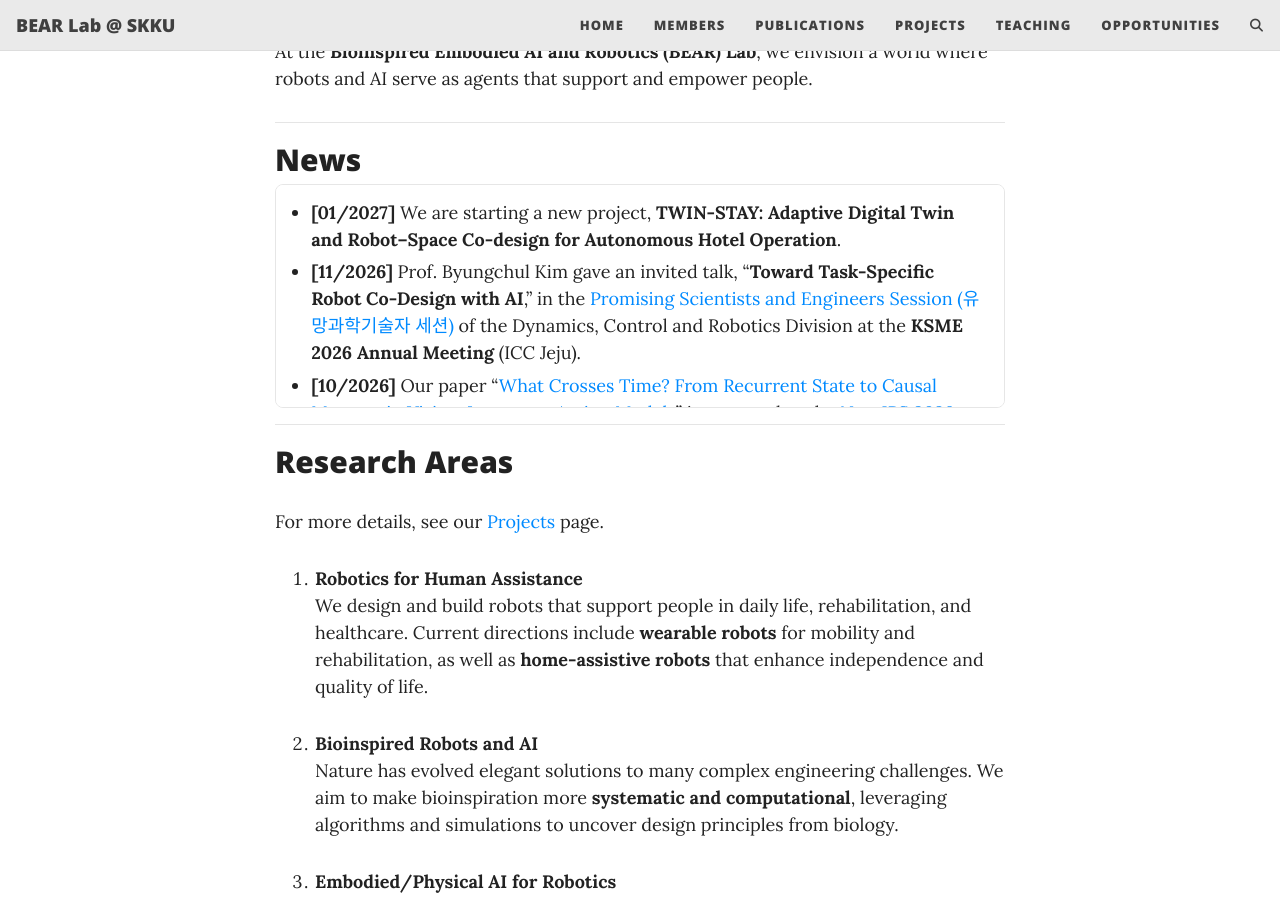
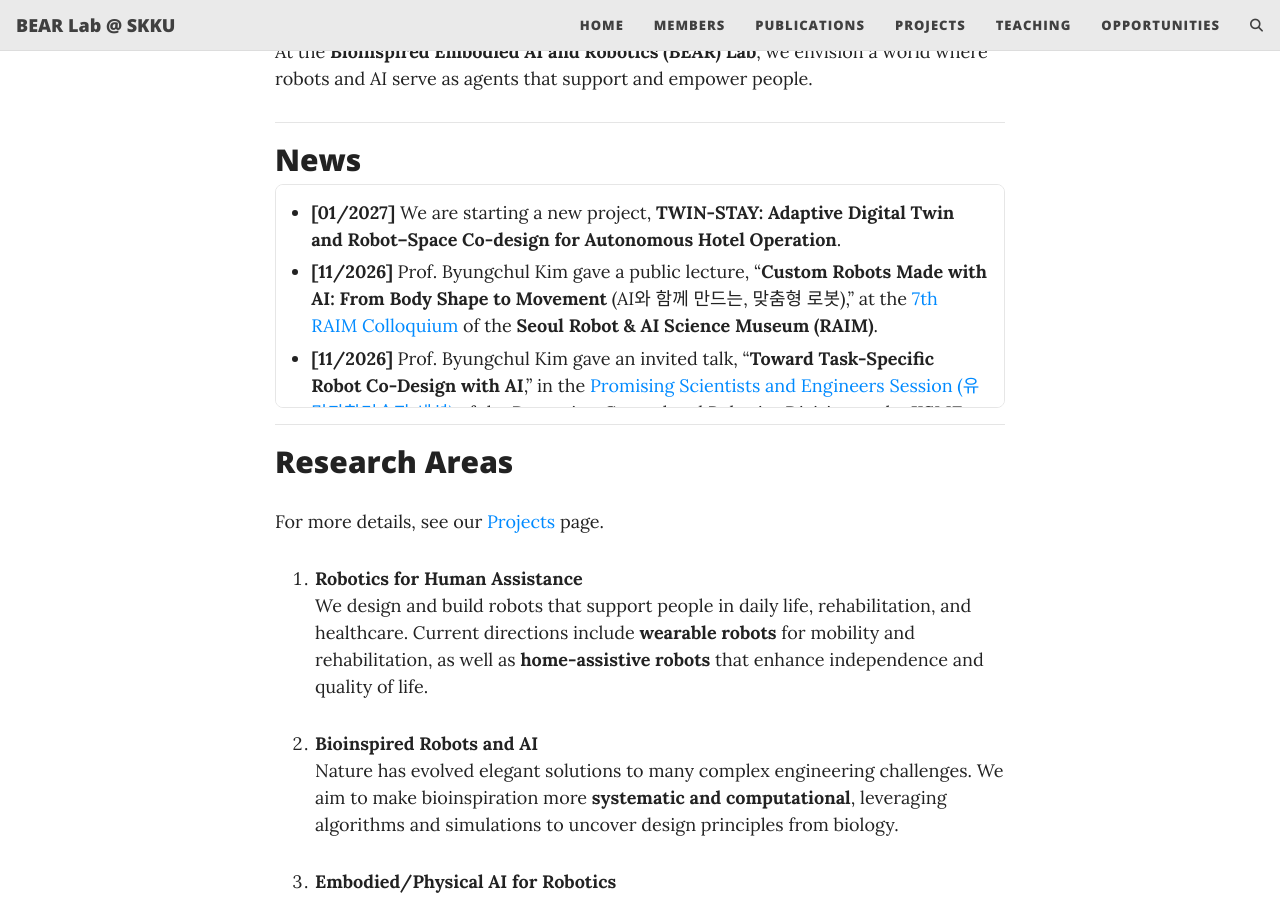
Before and after one commit to bear-research-lab/bear-research-lab.github.io, a Jekyll site: the page built from index.md, in a window 1280 px wide and 900 px high, scrolled down 355 px. Built offline with Jekyll 4.4.1, drawn with Linux system fonts in a browser that asks for light colours; comment, search, counter and statistics services are not loaded.

Commit message:
add news

```diff
--- a/index.md
+++ b/index.md
@@ -18,6 +18,7 @@ At the **Bioinspired Embodied AI and Robotics (BEAR) Lab**, we envision a world
 <div class="news-box" markdown="1">
 
 - **[01/2027]** We are starting a new project, **TWIN-STAY: Adaptive Digital Twin and Robot–Space Co-design for Autonomous Hotel Operation**.
+- **[11/2026]** Prof. Byungchul Kim gave a public lecture, "**Custom Robots Made with AI: From Body Shape to Movement** (AI와 함께 만드는, 맞춤형 로봇)," at the [7th RAIM Colloquium](https://science.seoul.go.kr/RAIM/bbsctt/view.do?menuTy=&bbscttSn=2611110001&sc_bbsctt_field_sn=0009&sc_bbsctt_adit_iem_cn=&key=2305090002&sc_custom1=&pageIndex=1&orderBy=bbscttOrdr+desc&sc_cate=&sw=) of the **Seoul Robot & AI Science Museum (RAIM)**.
 - **[11/2026]** Prof. Byungchul Kim gave an invited talk, "**Toward Task-Specific Robot Co-Design with AI**," in the [Promising Scientists and Engineers Session (유망과학기술자 세션)](https://ksme.or.kr/Proceedings/2026a/sub02_4.asp) of the Dynamics, Control and Robotics Division at the **KSME 2026 Annual Meeting** (ICC Jeju).
 - **[10/2026]** Our paper "[What Crosses Time? From Recurrent State to Causal Memory in Vision-Language-Action Models](/publications/)" is accepted to the [NeurIPS 2026 Workshop on Personalized, Aligned, Long-Term Memory for AI Systems (PALM)](https://palm-neurips-2026.github.io/) and the [8th Robot Learning Workshop](https://www.robot-learning.ml/2026/)! Congratulations, [Hyungjun](/people/hnam-member/)!
 - **[09/2026]** [Junwon Lee](/people/jwlee-member/) joins the lab as a graduate student. Welcome!
```
